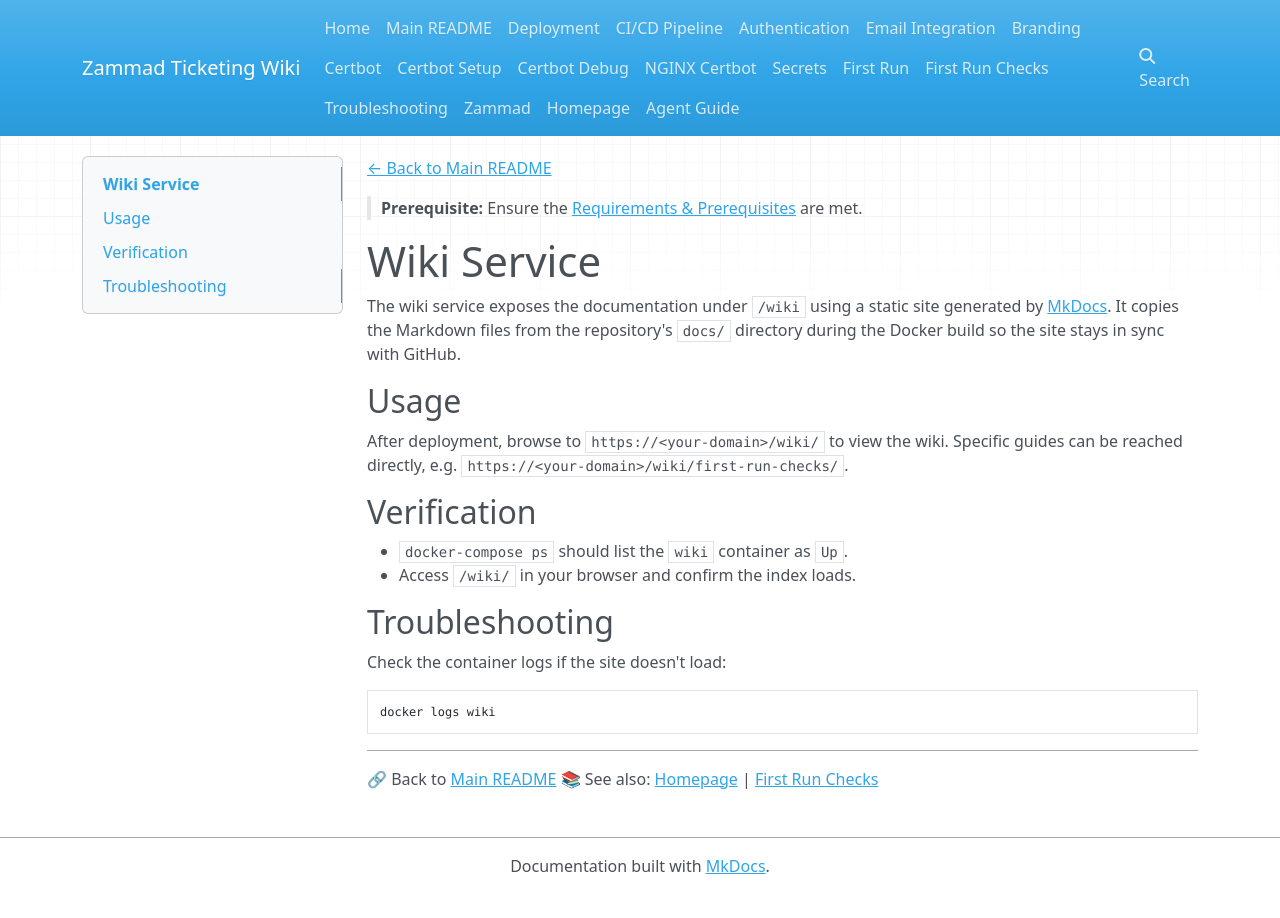
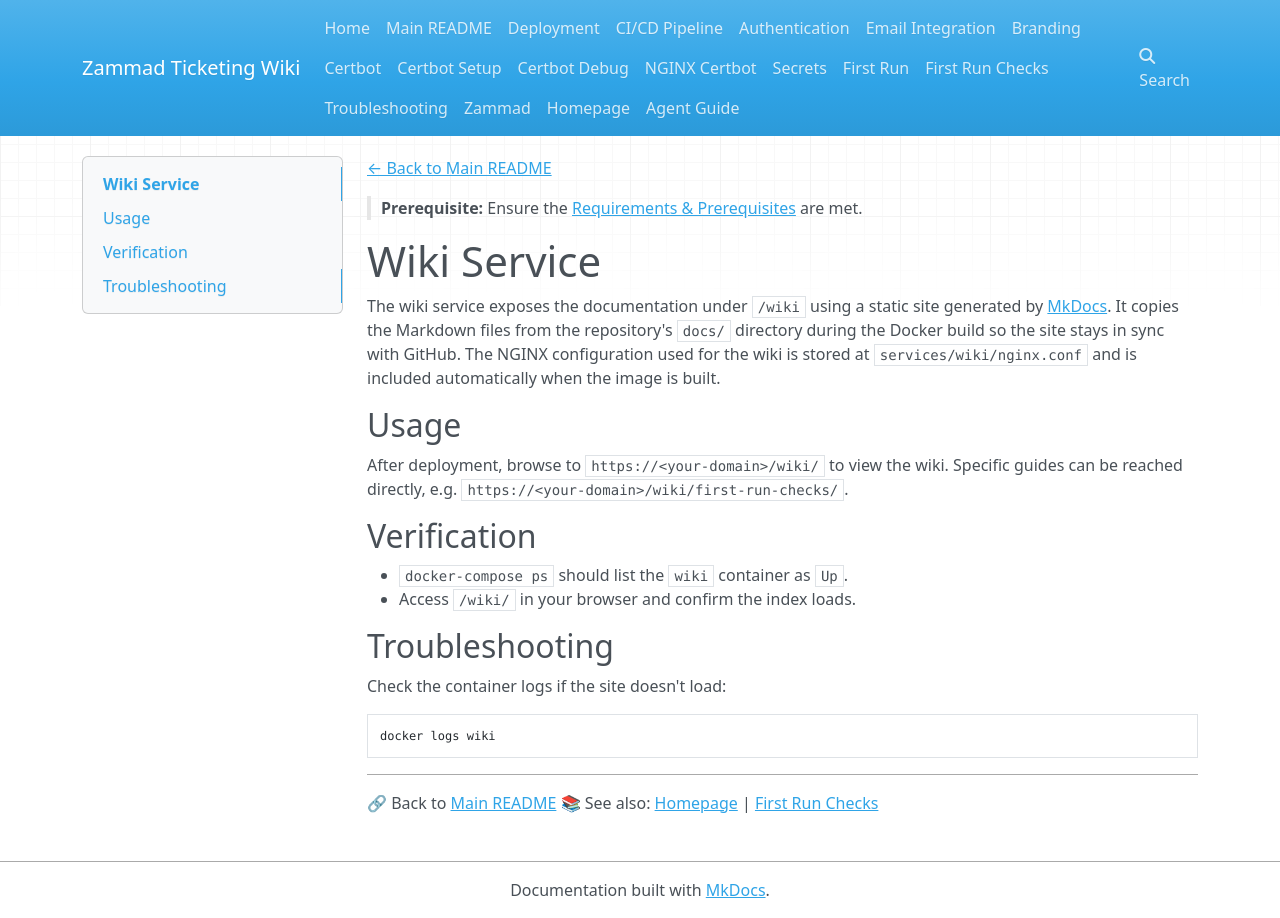
Before and after one commit to NoSayMe/zammad-ticketing-hostinger, an MkDocs documentation site: the page built from docs/wiki.md, in a window 1280 px wide. Built offline with MkDocs 1.6.1, drawn with Linux system fonts in a browser that asks for light colours; nearby versions of some CDN libraries.

Commit message:
fix(wiki): copy nginx.conf from correct path

```diff
--- a/docs/wiki.md
+++ b/docs/wiki.md
@@ -6,6 +6,7 @@
 
 The wiki service exposes the documentation under `/wiki` using a static site generated by [MkDocs](https://www.mkdocs.org/).
 It copies the Markdown files from the repository's `docs/` directory during the Docker build so the site stays in sync with GitHub.
+The NGINX configuration used for the wiki is stored at `services/wiki/nginx.conf` and is included automatically when the image is built.
 
 ## Usage
 
```
Also changed, not shown: 1 other file.
